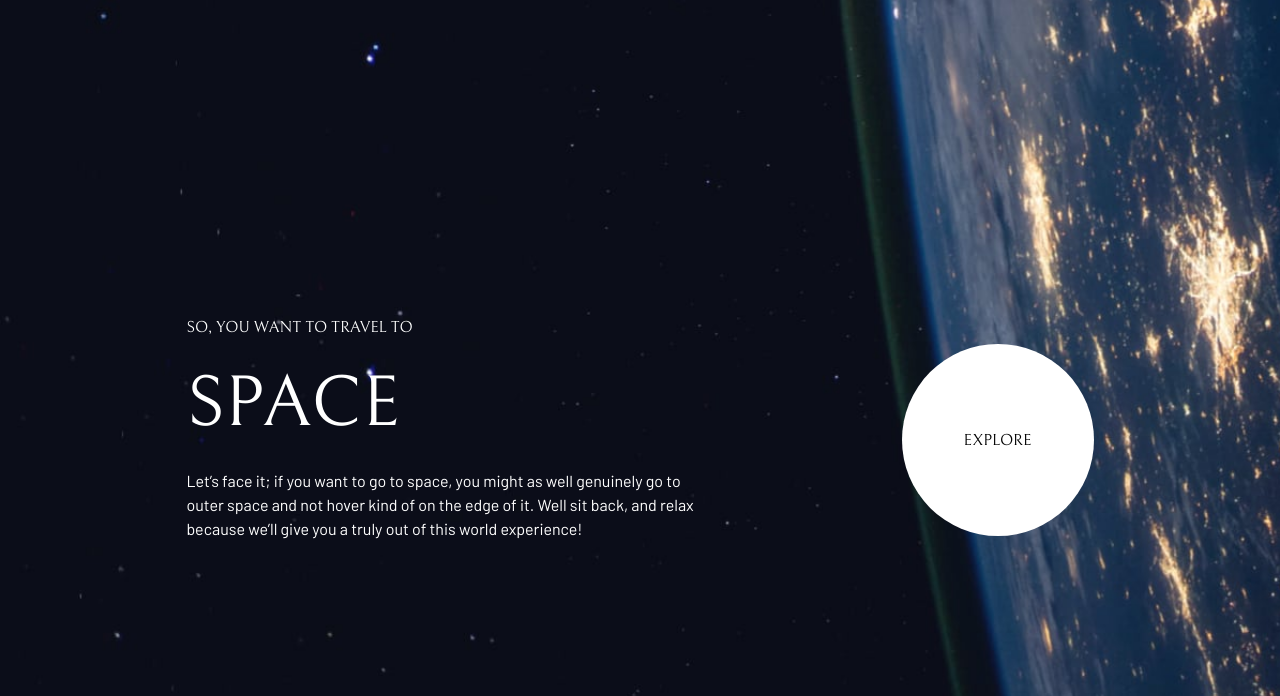
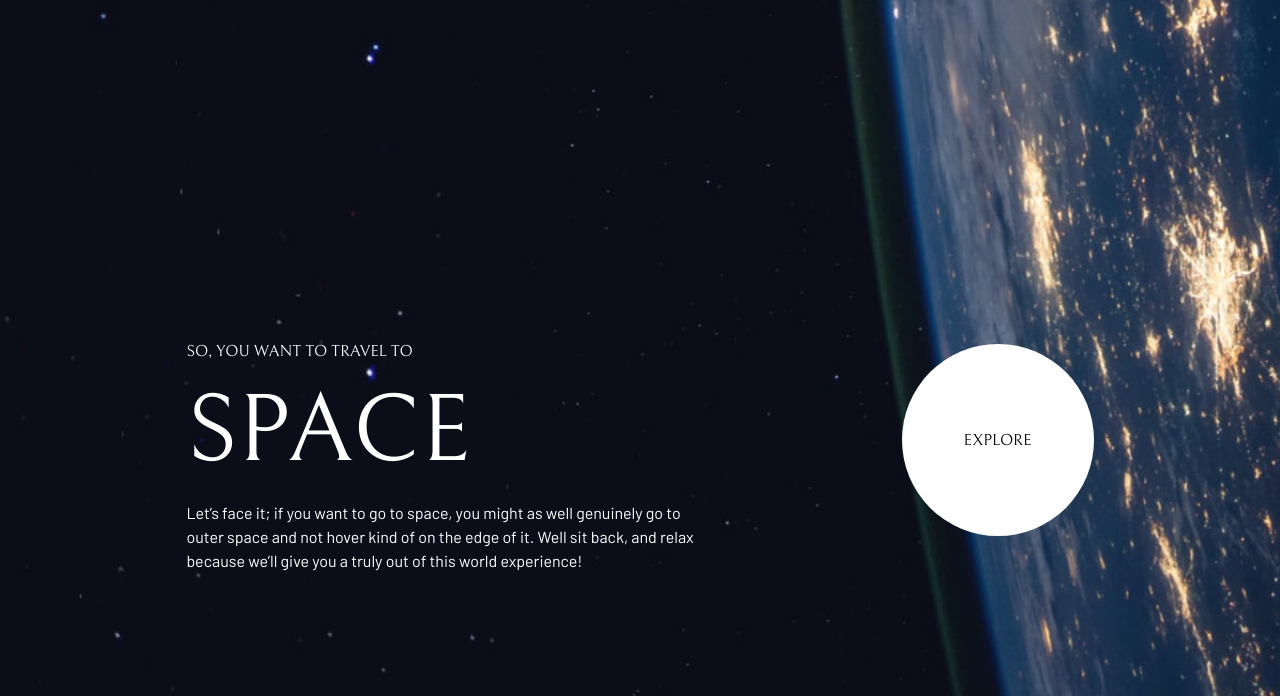
Before and after one commit to TsinatYilma/Space-x, a website: page index.html in a window 1280 px wide. Shown: the part 104-800 px from the top of the page. Drawn offline with Linux system fonts and the light colour scheme.

Commit message:
pleaseee

```diff
--- a/index.html
+++ b/index.html
@@ -41,12 +41,12 @@
  -->
      <div class="flex justify-center items-end min-h-screen">
 
-    <div class="flex min-h-screen justify-start sm:justify-around gap-20 sm:gap-0 items-center flex-col   text-white m-8 m-l">
+    <div class="flex min-h-screen justify-start sm:justify-around gap-20 sm:gap-0 items-center flex-col  text-white m-8 m-l">
 
-      <div class="flex justify-around flex-col gap-4 sm:gap-0 h-64 s-p">
+      <div class="flex justify-around mt-14 flex-col gap-4 sm:gap-0 h-64 s-p">
 
         <p class="text-center font-bellefair">SO, YOU WANT TO TRAVEL TO</p>
-         <h1 class="text-center font-bellefair text-7xl">SPACE</h1>
+         <h1 class="text-center font-bellefair text-8xl">SPACE</h1>
         <p class="text-center leading-6 font-barlow max-w-lg md:text-start">
             Let’s face it; if you want to go to space, you might as well genuinely go to
             outer space and not hover kind of on the edge of it. Well sit back, and relax
```
Also changed, not shown: space-tourism-website-main/starter-code/style.css.
